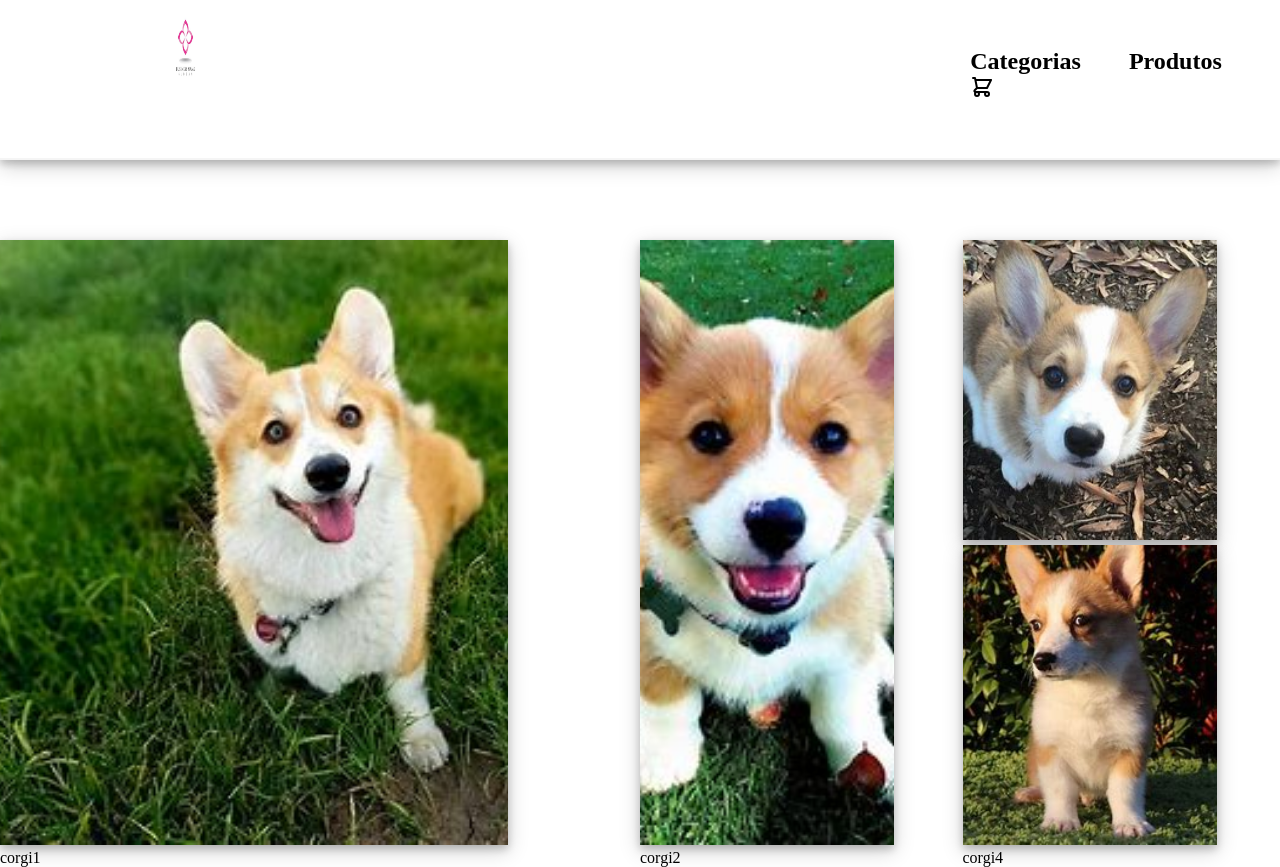
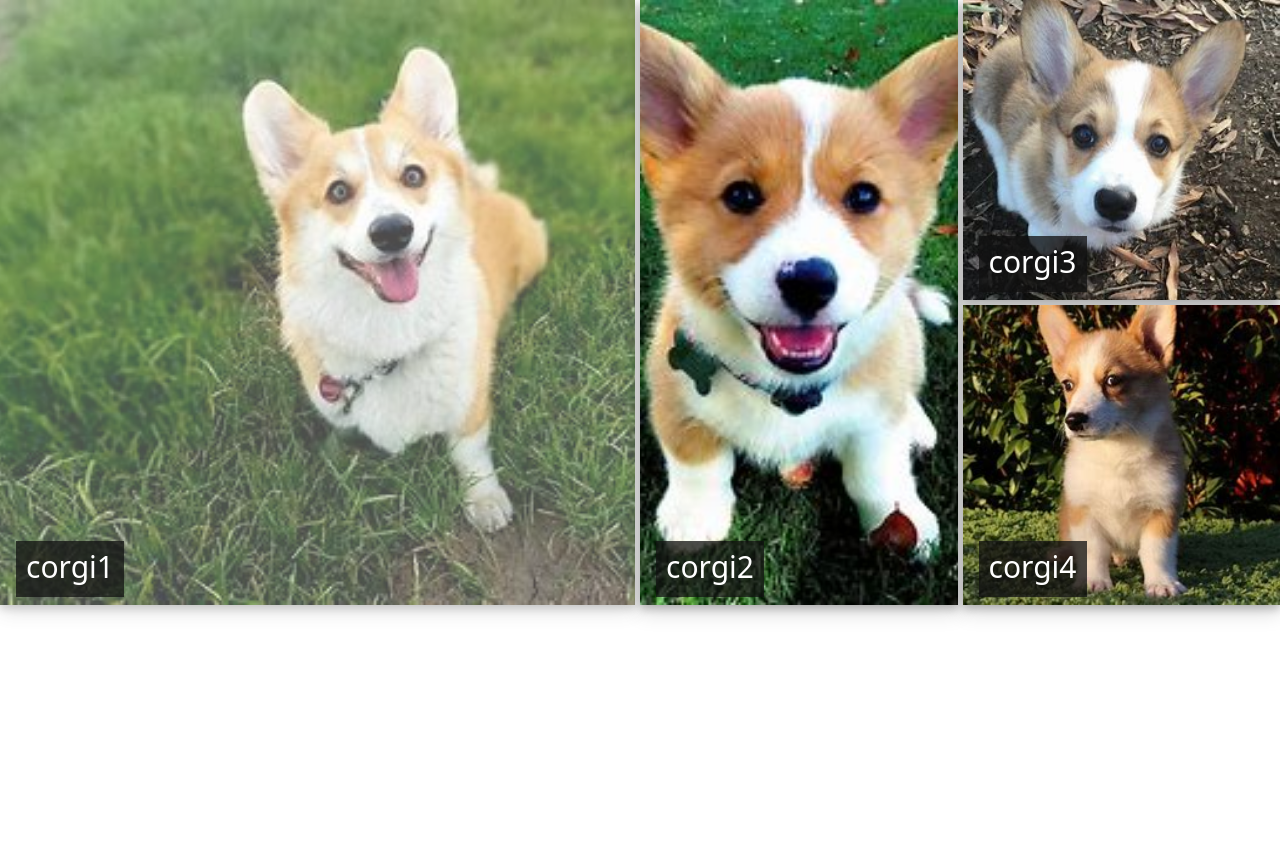
Before and after one commit to IcaroAndries/template-e-commerce, a React (Vite) app: page / in a window 1280 px wide. After the commit the page ends 800 px from the top, so only its background shows below. Built offline with nearby package versions, Linux system fonts and the light colour scheme.

Commit message:
feat: subindo estilização do paragráfo

```diff
--- a/index.html
+++ b/index.html
@@ -4,7 +4,7 @@
     <meta charset="UTF-8" />
     <link rel="icon" type="image/svg+xml" href="/vite.svg" />
     <meta name="viewport" content="width=device-width, initial-scale=1.0" />
-    <title>Vite + React + TS</title>
+    <title>e-commerce dos amigue</title>
     <link
       rel="stylesheet"
       href="https://fonts.googleapis.com/icon?family=Material+Icons"
--- a/package.json
+++ b/package.json
@@ -14,6 +14,7 @@
     "@fontsource/roboto": "^4.5.8",
     "@mui/icons-material": "^5.11.11",
     "@mui/material": "^5.11.14",
+    "path": "^0.12.7",
     "react": "^18.2.0",
     "react-dom": "^18.2.0",
     "react-icons": "^4.8.0",
--- /dev/null
+++ b/src/config/variables.sass
@@ -0,0 +1 @@
+$fontFamilyP: system-ui, -apple-system, Helvetica, Arial, sans-serif
--- a/src/pages/home/components/hero/index.tsx
+++ b/src/pages/home/components/hero/index.tsx
@@ -9,19 +9,19 @@ function Hero() {
     <div className='main-container'>
         <div className='feature image-1'>
             <img src={img1} alt="igão" />
-            <p>corgi1</p>
+            <p className='image-text'>corgi1</p>
         </div>
         <div className='feature image-2'>
             <img src={img2} alt="igão" />
-            <p>corgi2</p>
+            <p className='image-text'>corgi2</p>
         </div>
         <div className='feature image-3'>
             <img src={img3} alt="igão" />
-            <p>corgi3</p>
+            <p className='image-text'>corgi3</p>
         </div>
         <div className='feature image-4'>
             <img src={img4} alt="igão" />
-            <p>corgi4</p>
+            <p className='image-text'>corgi4</p>
         </div>
     </div>
   )
--- a/src/pages/home/components/hero/style.sass
+++ b/src/pages/home/components/hero/style.sass
@@ -1,3 +1,5 @@
+@use '../../../../config/variables'
+
 .main-container
     display: grid
     grid-template-areas: 'image-1 image-2 image-3' 'image-1 image-2 image-4'
@@ -7,15 +9,33 @@
     background-color: #fff
 
 .feature
+    position: relative
+
     img
+        position: absolute
         object-fit: cover
-        width: 80%
         height: 100%
+        width: 100%
         box-shadow: 0 4px 8px 0 rgba(0, 0, 0, 0.2), 0 6px 20px 0 rgba(0, 0, 0, 0.19)
-        margin-top: 15em
         transition: opacity 0.5s
         &:hover
             opacity: 0.7
+    p
+        display: flex
+        align-items: center
+        justify-content: start
+        padding: 5px 10px 10px 10px
+        font-size: 30px
+        font-family: variables.$fontFamilyP
+        color: #fff
+        position: absolute
+        width: auto
+        height: auto
+        bottom: 8px
+        left: 16px
+        background-color: rgba( 16, 16, 16, 75%)
+
+
 
 .image-1
     grid-area: image-1
--- a/src/pages/home/index.tsx
+++ b/src/pages/home/index.tsx
@@ -3,7 +3,7 @@ import { Header, Hero } from "./components"
 function Home() {
   return (
     <>
-        <Header />
+        {/* <Header /> */}
         <Hero />
     </>
   )
--- a/vite.config.ts
+++ b/vite.config.ts
@@ -7,7 +7,8 @@ export default defineConfig({
   plugins: [react()],
   resolve: {
     alias : {
-      '~images' : path.resolve(__dirname, 'src/imgs')
+      '~images' : path.resolve(__dirname, 'src/imgs'),
+      '~config' : path.resolve(__dirname, 'src/config')
     }
   },
 })
```
Also changed, not shown: 1 other file (tests, documents, lock files or other folders).
